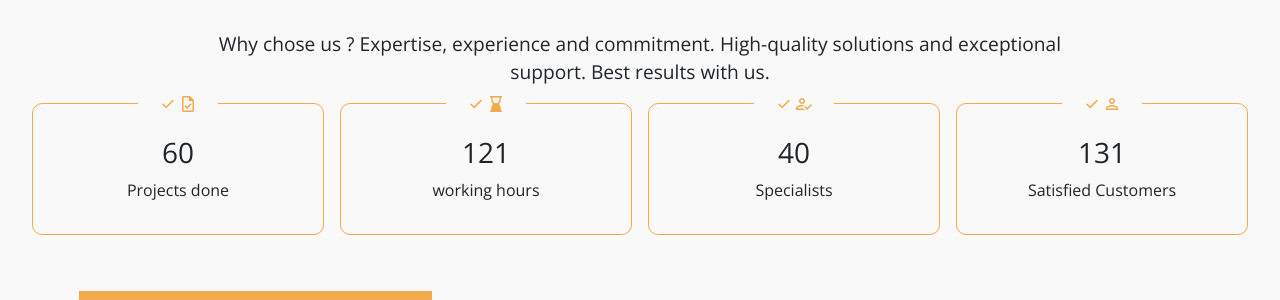
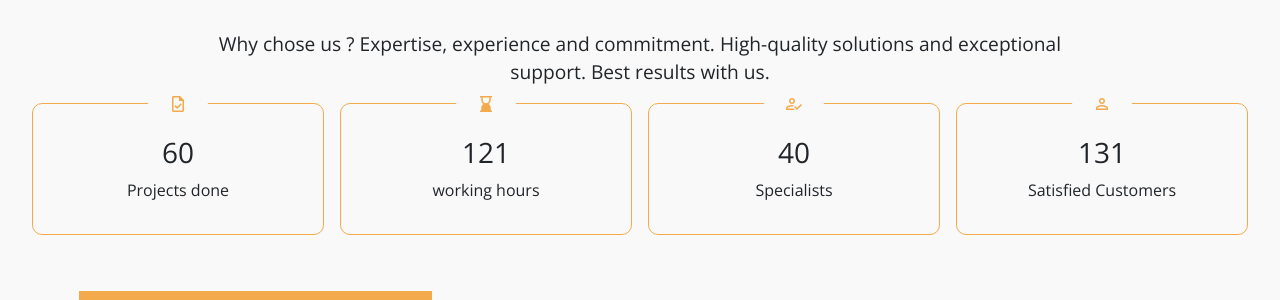
Before and after one commit to itsalivenger/Crem-Dev, a PHP site: page / in a window 1280 px wide. Shown: the part 972-1272 px from the top of the page. Run offline with PHP 8.4, Linux system fonts and the light colour scheme.

Commit message:
fixed some small issues

```diff
--- a/assets/styles/sixthSection.css
+++ b/assets/styles/sixthSection.css
@@ -24,7 +24,11 @@
     border-radius: 10px;
     width: 30%;
     translate: 0;
-    transition: translate .4s, transform .4s;
+    transition: all .4s ease;
+}
+
+.plans:hover{
+    transform: scale(1.2);
 }
 
 .plansList{
--- a/assets/styles/thirdSection.css
+++ b/assets/styles/thirdSection.css
@@ -16,7 +16,6 @@
     flex-wrap: wrap;
     justify-content: center;
     gap: 1em;
-    overflow: auto;
 }
 
 .services{
--- a/index.html
+++ b/index.html
@@ -147,7 +147,7 @@
         Opportunities by Partnering with Us for Unstoppable Growth and
         Success.
       </p>
-      <button class="btn firstSectionBtn">Get Started</button>
+      <button class="btn firstSectionBtn" onclick="scrollToContent('contact')">Get Started</button>
     </div>
     <div id="particles-js" class="particlesContainer"></div>
   </section>
@@ -164,22 +164,22 @@
     </p>
     <div class="sections statisticsContainer">
       <div class="statistics sections">
-        <i class="iconsInWhatWeDo material-symbols-outlined">DoneTask</i>
+        <i class="iconsInWhatWeDo material-symbols-outlined">Task</i>
         <h3 class="numberOfAttr">0</h3>
         <p class="numberDesc">Projects done</p>
       </div>
       <div class="statistics sections">
-        <i class="iconsInWhatWeDo material-symbols-outlined">Donehourglass_bottom</i>
+        <i class="iconsInWhatWeDo material-symbols-outlined">hourglass_bottom</i>
         <h3 class="numberOfAttr">0</h3>
         <p class="numberDesc">working hours</p>
       </div>
       <div class="statistics sections">
-        <i class="iconsInWhatWeDo material-symbols-outlined">Donehow_to_reg</i>
+        <i class="iconsInWhatWeDo material-symbols-outlined">how_to_reg</i>
         <h3 class="numberOfAttr">0</h3>
         <p class="numberDesc">Specialists</p>
       </div>
       <div class="statistics sections">
-        <i class="iconsInWhatWeDo material-symbols-outlined">Doneperson</i>
+        <i class="iconsInWhatWeDo material-symbols-outlined">person</i>
         <h3 class="numberOfAttr">0</h3>
         <p class="numberDesc">Satisfied Customers</p>
       </div>
@@ -953,14 +953,14 @@
             </li>
             <li class="mb-3">
               <span><i class="material-symbols-outlined">mail</i></span><span
-                class="ms-2">CremCreations@gmail.com</span>
+                class="ms-2">contact@CremCreations.com</span>
             </li>
             <li class="mb-3">
               <span><i class="material-symbols-outlined">phone_in_talk</i></span><span class="ms-2">+212 776 41 25
                 46</span>
             </li>
             <li class="mb-3">
-              <span><i class="material-symbols-outlined">phone</i></span><span class="ms-2">+212 644 91 86 81</span>
+              <span><i class="material-symbols-outlined">phone</i></span><span class="ms-2">+212 714-490564</span>
             </li>
           </ul>
         </div>
```
